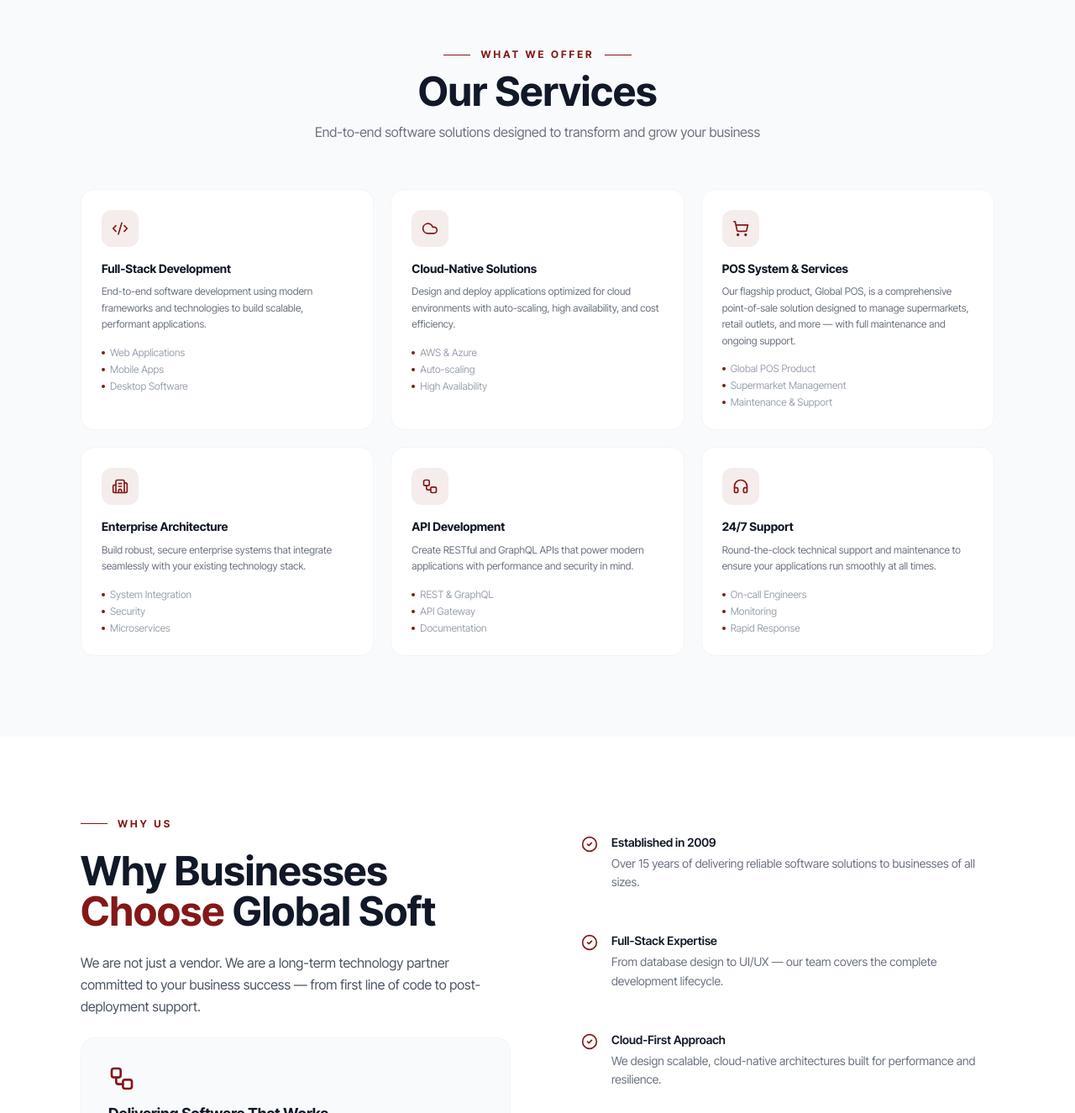
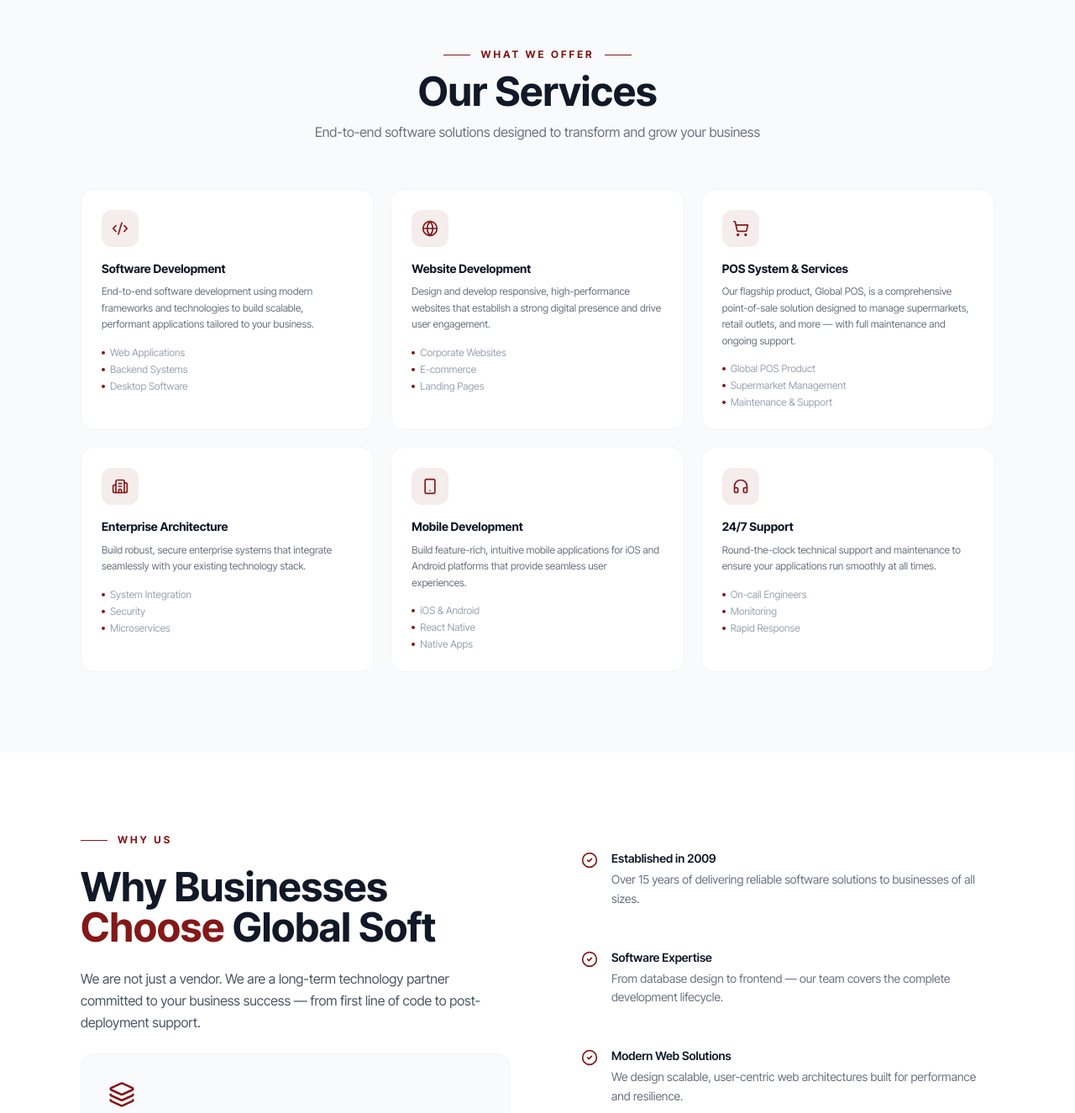
Before and after one commit to Global-Dev2026/GlobalCooperation, a Next.js app: page /companies/global-soft-solutions in a window 1280 px wide. Shown: the part 1475-2800 px from the top of the page at 84% size. Built offline with nearby package versions, Linux system fonts and the light colour scheme.

Commit message:
add Global Soft Solutions company page with detailed services, statistics, and contact information.

```diff
--- a/app/companies/global-soft-solutions/page.tsx
+++ b/app/companies/global-soft-solutions/page.tsx
@@ -6,11 +6,12 @@
 import {
     ChevronDown,
     Code2,
-    Cloud,
+    Globe,
     MonitorSmartphone,
     ShoppingCart,
     Building2,
-    Workflow,
+    Smartphone,
+    Layers,
     Headphones,
     Phone,
     Mail,
@@ -29,17 +30,17 @@
 const services = [
     {
         icon: Code2,
-        title: "Full-Stack Development",
+        title: "Software Development",
         description:
-            "End-to-end software development using modern frameworks and technologies to build scalable, performant applications.",
-        highlights: ["Web Applications", "Mobile Apps", "Desktop Software"],
+            "End-to-end software development using modern frameworks and technologies to build scalable, performant applications tailored to your business.",
+        highlights: ["Web Applications", "Backend Systems", "Desktop Software"],
     },
     {
-        icon: Cloud,
-        title: "Cloud-Native Solutions",
+        icon: Globe,
+        title: "Website Development",
         description:
-            "Design and deploy applications optimized for cloud environments with auto-scaling, high availability, and cost efficiency.",
-        highlights: ["AWS & Azure", "Auto-scaling", "High Availability"],
+            "Design and develop responsive, high-performance websites that establish a strong digital presence and drive user engagement.",
+        highlights: ["Corporate Websites", "E-commerce", "Landing Pages"],
     },
     {
         icon: ShoppingCart,
@@ -56,11 +57,11 @@
         highlights: ["System Integration", "Security", "Microservices"],
     },
     {
-        icon: Workflow,
-        title: "API Development",
+        icon: Smartphone,
+        title: "Mobile Development",
         description:
-            "Create RESTful and GraphQL APIs that power modern applications with performance and security in mind.",
-        highlights: ["REST & GraphQL", "API Gateway", "Documentation"],
+            "Build feature-rich, intuitive mobile applications for iOS and Android platforms that provide seamless user experiences.",
+        highlights: ["iOS & Android", "React Native", "Native Apps"],
     },
     {
         icon: Headphones,
@@ -84,12 +85,12 @@
         description: "Over 15 years of delivering reliable software solutions to businesses of all sizes.",
     },
     {
-        title: "Full-Stack Expertise",
-        description: "From database design to UI/UX — our team covers the complete development lifecycle.",
+        title: "Software Expertise",
+        description: "From database design to frontend — our team covers the complete development lifecycle.",
     },
     {
-        title: "Cloud-First Approach",
-        description: "We design scalable, cloud-native architectures built for performance and resilience.",
+        title: "Modern Web Solutions",
+        description: "We design scalable, user-centric web architectures built for performance and resilience.",
     },
     {
         title: "Global POS — Our Flagship Product",
@@ -146,7 +147,7 @@
                                 className="h-px w-20 bg-white/40 mx-auto" />
                             <motion.p initial={{ opacity: 0, y: 16 }} animate={{ opacity: 1, y: 0 }} transition={{ duration: 0.8, delay: 0.7 }}
                                 className="text-base sm:text-lg text-white/80 max-w-2xl mx-auto leading-relaxed">
-                                Custom software development, cloud architecture, and POS solutions — empowering businesses to achieve efficiency, scalability, and sustainable growth.
+                                Custom software development, website solutions, and mobile applications — empowering businesses to achieve efficiency, scalability, and sustainable growth.
                             </motion.p>
                         </div>
                         <motion.div initial={{ opacity: 0 }} animate={{ opacity: 1 }} transition={{ duration: 1, delay: 1.1 }} className="absolute bottom-10">
@@ -253,7 +254,7 @@
                                     We are not just a vendor. We are a long-term technology partner committed to your business success — from first line of code to post-deployment support.
                                 </p>
                                 <div className="rounded-2xl border border-gray-100 bg-gray-50 p-8 space-y-3">
-                                    <Workflow className="w-8 h-8 text-burgundy" />
+                                    <Layers className="w-8 h-8 text-burgundy" />
                                     <h3 className="font-bold text-gray-900 text-lg">Delivering Software That Works</h3>
                                     <p className="text-sm text-gray-500 leading-relaxed">
                                         Since 2009, we have delivered 250+ software projects across industries — from small business tools to enterprise platforms — always on time and within budget.
--- a/lib/constants.ts
+++ b/lib/constants.ts
@@ -107,22 +107,22 @@
     fullDescription:
       "At Global Soft Solutions, we combine technical excellence with business acumen to deliver software solutions that drive real results. Our team of expert engineers and architects work closely with clients to understand their unique challenges and craft custom solutions using cutting-edge technologies. From initial concept to post-deployment support, we ensure your digital transformation journey is smooth and successful.",
     focus: [
-      "Custom Software Development",
-      "Cloud Architecture",
+      "Software Development",
+      "Website & Mobile Solutions",
       "POS System & Services",
     ],
     features: [
       {
-        title: "Full-Stack Development",
+        title: "Software Development",
         description:
-          "End-to-end software development using modern frameworks and technologies to build scalable, performant applications.",
+          "End-to-end software development using modern frameworks and technologies to build scalable, performant applications tailored to your business.",
         icon: "Code2",
       },
       {
-        title: "Cloud-Native Solutions",
+        title: "Website Development",
         description:
-          "Design and deploy applications optimized for cloud environments with auto-scaling, high availability, and cost efficiency.",
-        icon: "Cloud",
+          "Design and develop responsive, high-performance websites that establish a strong digital presence and drive user engagement.",
+        icon: "Globe",
       },
       {
         title: "POS System & Services",
@@ -137,10 +137,10 @@
         icon: "Building2",
       },
       {
-        title: "API Development",
+        title: "Mobile Development",
         description:
-          "Create RESTful and GraphQL APIs that power modern applications with performance and security in mind.",
-        icon: "Workflow",
+          "Build feature-rich, intuitive mobile applications for iOS and Android platforms that provide seamless user experiences.",
+        icon: "Smartphone",
       },
       {
         title: "24/7 Support",
```
